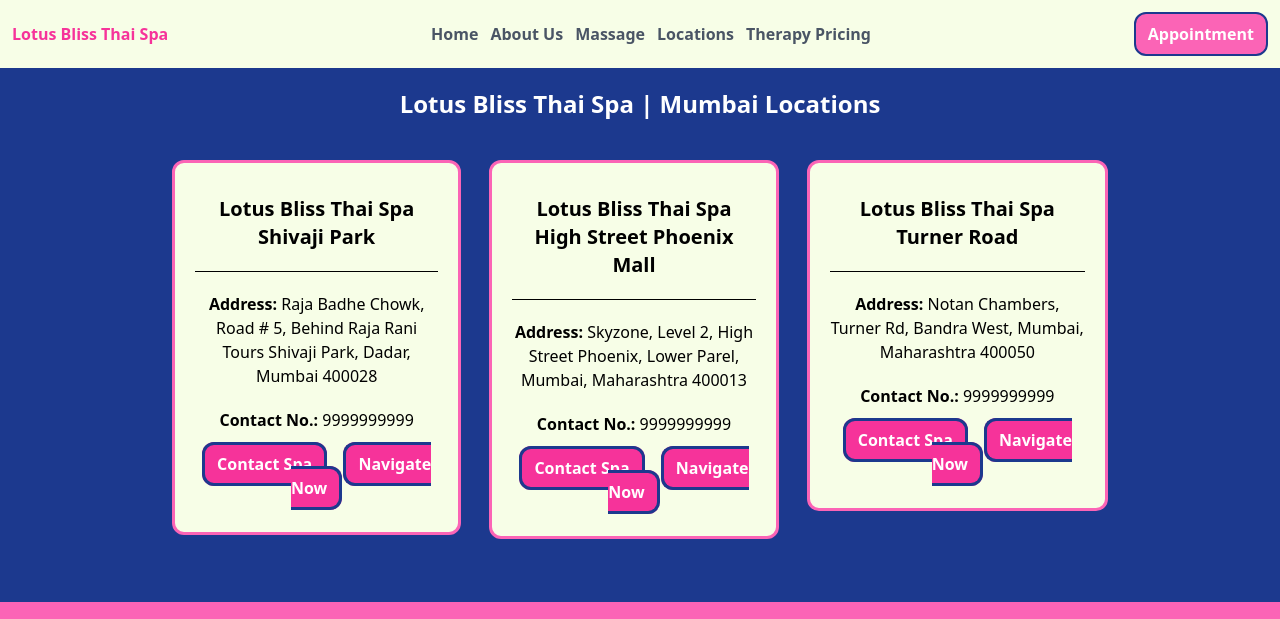
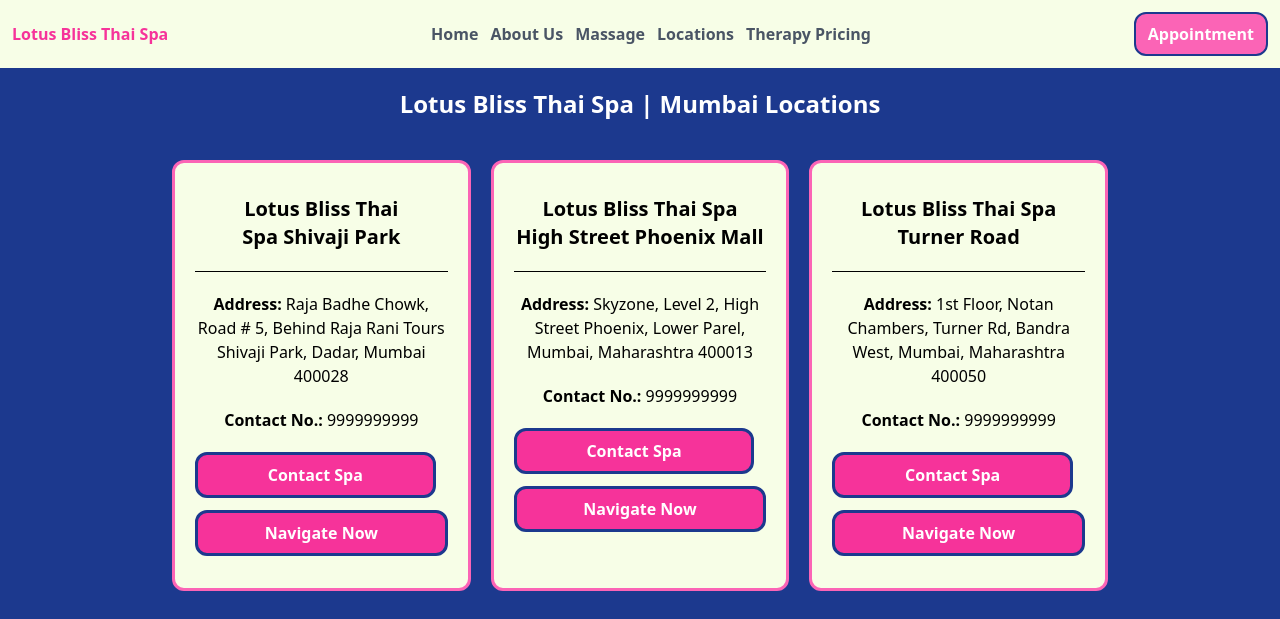
Before and after one commit to vaibhavpatilviv23/Lotus-Bliss-Thai-Spa-Tailwind-Version, a plain HTML site: page mumbai.html in a window 1280 px wide. Shown: the top 619 px of the page. Drawn offline with nearby package versions, Linux system fonts and the light colour scheme.

Commit message:
Fixed cards reponsiveness on most pages

```diff
--- a/mumbai.html
+++ b/mumbai.html
@@ -57,10 +57,12 @@
     <!--Locations section-->
     <section class="py-5 px-3">
         <h3 class="text-center text-white text-2xl font-bold">Lotus Bliss Thai Spa | Mumbai Locations</h3>
-        <div class="my-10 md:columns-3 lg:mx-40 md:mx-15 mx-10 space-y-5 space-x-3">
+
+        <!--Cards-->
+        <div class="grid sm:grid-cols-2 md:grid-cols-2 lg:grid-cols-3 gap-5 my-10 lg:mx-40 md:mx-15 mx-10">
             <div class="card bg-lime-50 text-center py-8 px-5 max-w-90 space-y-5 rounded-xl border-3 border-pink-400">
                 <!--Location name-->
-                <h5 class="font-bold text-xl">Lotus Bliss Thai Spa Shivaji Park</h5>
+                <h5 class="font-bold text-xl">Lotus Bliss Thai <span class="block">Spa Shivaji Park</span></h5>
                 <hr>
                 <!--Address & contact details-->
                 <p><strong>Address: </strong>Raja Badhe Chowk, Road # 5, Behind Raja Rani Tours Shivaji Park, Dadar,
@@ -68,18 +70,19 @@
                 <p><strong>Contact No.: </strong>9999999999</p>
                 <!--Buttons for direct call & navigation through maps-->
                 <div class="space-x-3 space-y-3">
-                    <a href="#"
-                        class="bg-pink-500 hover:bg-pink-600 px-3 py-2 rounded-xl border-3 border-blue-900 text-white font-bold">Contact
+                    <a href="tel:9999999999" target="_blank"
+                        class="bg-pink-500 hover:bg-pink-600 px-3 py-2 rounded-xl border-3 border-blue-900 text-white font-bold block">Contact
                         Spa</a>
-                    <a href="#"
-                        class="bg-pink-500 hover:bg-pink-600 px-3 py-2 rounded-xl border-3 border-blue-900 text-white font-bold">Navigate
+
+                    <a href="https://maps.app.goo.gl/i1Lqg3R6agsYdNNh6" target="_blank"
+                        class="bg-pink-500 hover:bg-pink-600 px-3 py-2 rounded-xl border-3 border-blue-900 text-white font-bold block">Navigate
                         Now</a>
                 </div>
             </div>
 
             <div class="card bg-lime-50 text-center py-8 px-5 max-w-90 space-y-5 rounded-xl border-3 border-pink-400">
                 <!--Location name-->
-                <h5 class="font-bold text-xl">Lotus Bliss Thai Spa High Street Phoenix Mall</h5>
+                <h5 class="font-bold text-xl">Lotus Bliss Thai Spa <span class="block">High Street Phoenix Mall</span></h5>
                 <hr>
                 <!--Address & contact details-->
                 <p><strong>Address: </strong>Skyzone, Level 2, High Street Phoenix, Lower Parel, Mumbai, Maharashtra
@@ -87,29 +90,31 @@
                 <p><strong>Contact No.: </strong>9999999999</p>
                 <!--Buttons for direct call & navigation through maps-->
                 <div class="space-x-3 space-y-3">
-                    <a href="#"
-                        class="bg-pink-500 hover:bg-pink-600 px-3 py-2 rounded-xl border-3 border-blue-900 text-white font-bold">Contact
+                    <a href="tel:9999999999" target="_blank"
+                        class="bg-pink-500 hover:bg-pink-600 px-3 py-2 rounded-xl border-3 border-blue-900 text-white font-bold block">Contact
                         Spa</a>
-                    <a href="#"
-                        class="bg-pink-500 hover:bg-pink-600 px-3 py-2 rounded-xl border-3 border-blue-900 text-white font-bold">Navigate
+
+                    <a href="https://maps.app.goo.gl/i1Lqg3R6agsYdNNh6" target="_blank"
+                        class="bg-pink-500 hover:bg-pink-600 px-3 py-2 rounded-xl border-3 border-blue-900 text-white font-bold block">Navigate
                         Now</a>
                 </div>
             </div>
 
             <div class="card bg-lime-50 text-center py-8 px-5 max-w-90 space-y-5 rounded-xl border-3 border-pink-400">
                 <!--Location name-->
-                <h5 class="font-bold text-xl">Lotus Bliss Thai Spa Turner Road</h5>
+                <h5 class="font-bold text-xl">Lotus Bliss Thai Spa <span class="block">Turner Road</span></h5>
                 <hr>
                 <!--Proper address & contact details-->
-                <p><strong>Address: </strong>Notan Chambers, Turner Rd, Bandra West, Mumbai, Maharashtra 400050</p>
+                <p><strong>Address: </strong>1st Floor, Notan Chambers, Turner Rd, Bandra West, Mumbai, Maharashtra 400050</p>
                 <p><strong>Contact No.: </strong>9999999999</p>
                 <!--Buttons for direct call & navigation through maps-->
                 <div class="space-x-3 space-y-3">
-                    <a href="#"
-                        class="bg-pink-500 hover:bg-pink-600 px-3 py-2 rounded-xl border-3 border-blue-900 text-white font-bold">Contact
+                    <a href="tel:9999999999" target="_blank"
+                        class="bg-pink-500 hover:bg-pink-600 px-3 py-2 rounded-xl border-3 border-blue-900 text-white font-bold block">Contact
                         Spa</a>
-                    <a href="#"
-                        class="bg-pink-500 hover:bg-pink-600 px-3 py-2 rounded-xl border-3 border-blue-900 text-white font-bold">Navigate
+
+                    <a href="https://maps.app.goo.gl/i1Lqg3R6agsYdNNh6" target="_blank"
+                        class="bg-pink-500 hover:bg-pink-600 px-3 py-2 rounded-xl border-3 border-blue-900 text-white font-bold block">Navigate
                         Now</a>
                 </div>
             </div>
```
Also changed, not shown: aboutus.html (+1 -1 lines), bodymassage.html (+1 -1 lines), footmassage.html (+2 -1 lines), goa.html (+12 -10 lines), index.html (+7 -6 lines), locations.html (+2 -2 lines), massage.html (+2 -2 lines), pricing.html (+4 -2 lines), pune.html (+12 -10 lines).
